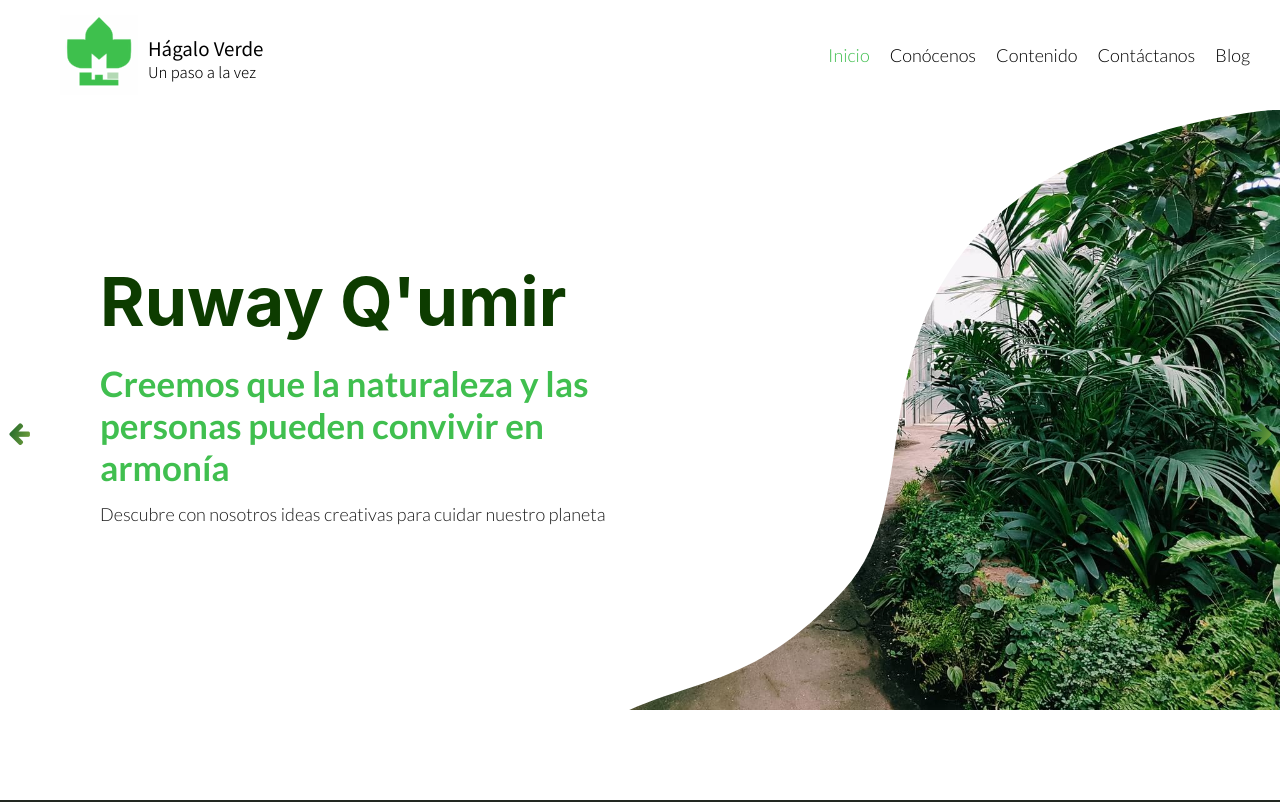
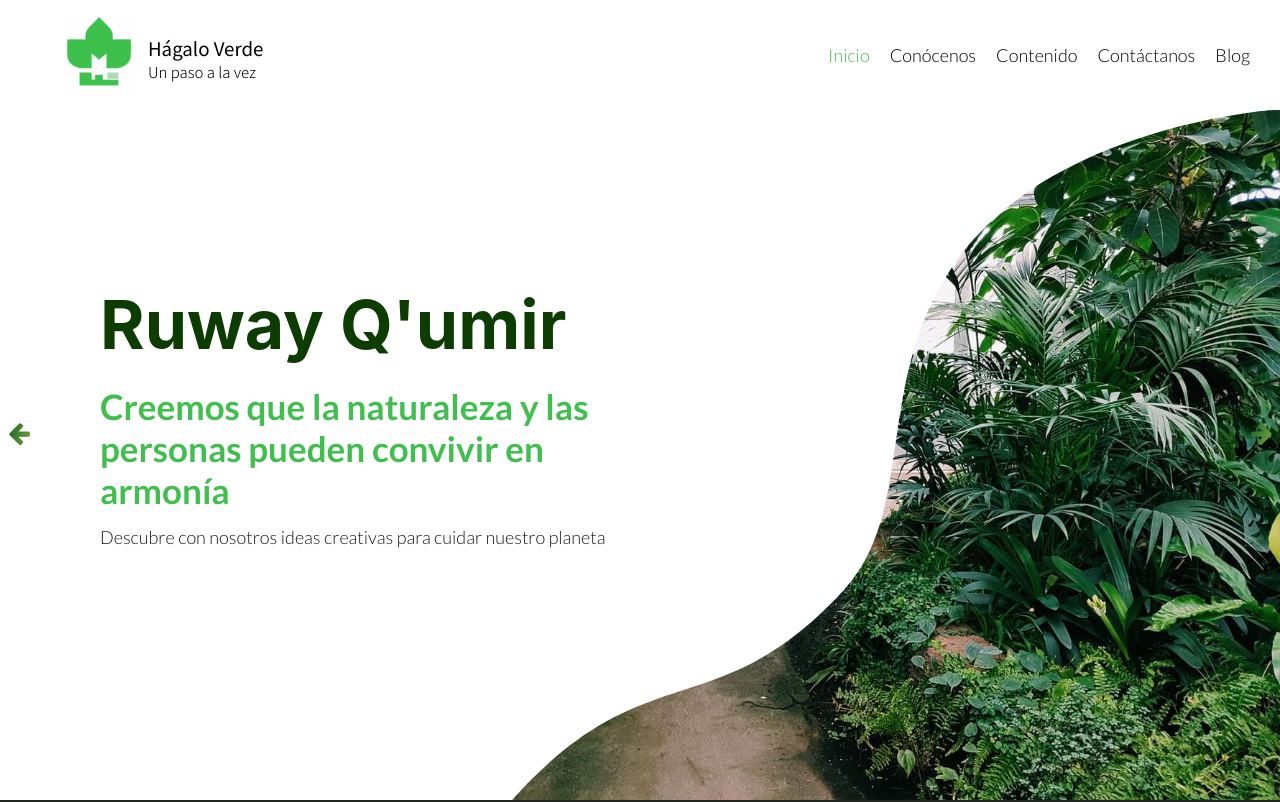
Before and after one commit to crehds/hagalo_verde, a React (Create React App) app: page / in a window 1280 px wide. Shown: the top 802 px of the page. Built offline with nearby package versions, Linux system fonts and the light colour scheme; a web font is replaced by a local one.

Commit message:
Adding carousel effect for home

```diff
--- a/src/components/HomeSection/Home1/styles.jsx
+++ b/src/components/HomeSection/Home1/styles.jsx
@@ -7,7 +7,7 @@ export const Div = styled.div`
   background-position: center right;
   background-repeat: no-repeat;
   background-size: contain;
-  height: 600px;
+  height: inherit;
   width: 100%;
   position:relative;
   text-align:center;
--- a/src/components/HomeSection/container/index.jsx
+++ b/src/components/HomeSection/container/index.jsx
@@ -1,4 +1,4 @@
-import React from 'react';
+import React, { useEffect } from 'react';
 import { Inicio } from '../Home1';
 import { Inicio2 } from '../Home2';
 import { Inicio3 } from '../Home3';
@@ -6,7 +6,14 @@ import { Inicio4 } from '../Home4';
 import { useStateValue } from '../../../Context.js';
 
 export const HomeContainer = () => {
-  const [{ content }] = useStateValue();
+  const [{ content }, dispatch] = useStateValue();
+  useEffect(() => {
+    let interval = setInterval(() => dispatch({ type: 'right' }), 6000);
+    return () => {
+      clearInterval(interval);
+    };
+  // eslint-disable-next-line react-hooks/exhaustive-deps
+  }, []);
   switch (content) {
     case 1:
       return <Inicio />;
```
Also changed, not shown: src/components/HomeSection/Home3/index.jsx (+1 -6 lines).
